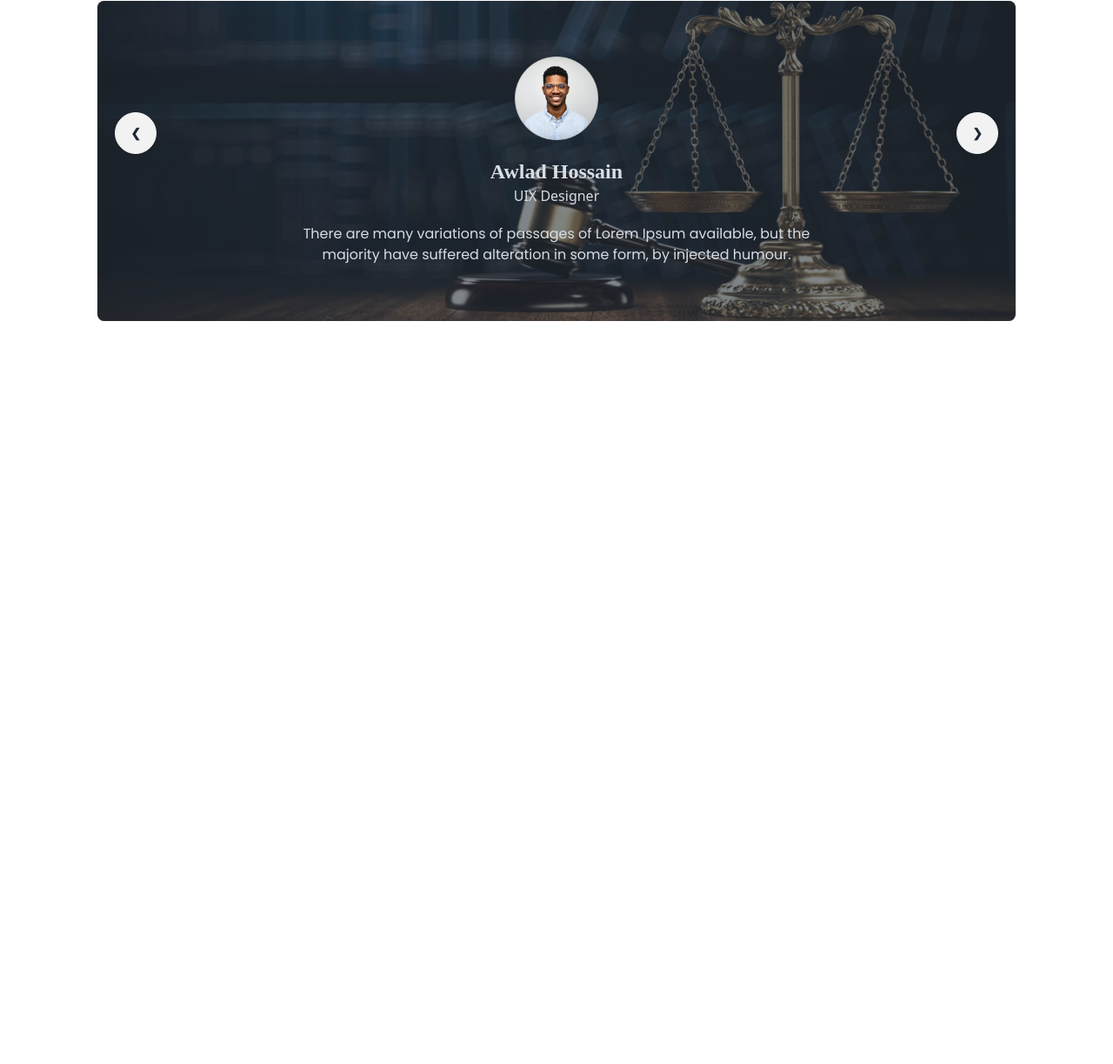
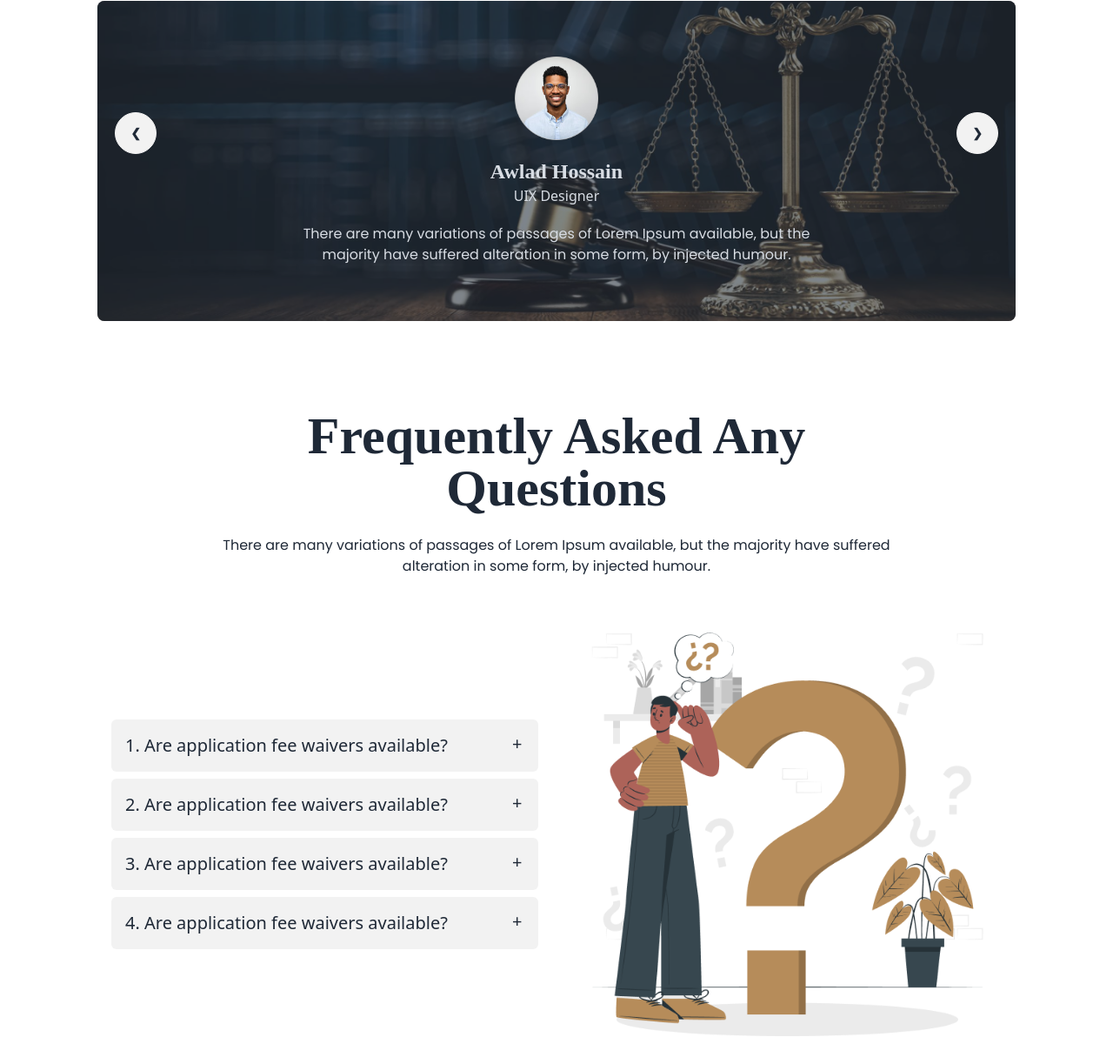
Before and after one commit to mdmitulhossen/legal-solution, a plain HTML site: page index.html in a window 1280 px wide. Shown: the part 2053-3276 px from the top of the page at 87% size. Before the commit the page ends 2428 px from the top, so only its background shows below. Drawn offline with nearby package versions, Linux system fonts and the light colour scheme.

Commit message:
faq done

```diff
--- a/index.html
+++ b/index.html
@@ -328,6 +328,65 @@
 
             </div>
         </section>
+
+        <!-- FAQ section -->
+        <section class="md:mt-24 mt-16">
+            <div class="text-center mx-auto max-w-[768px]">
+                <h1 class="lg:text-5xl text-3xl sm:text-4xl xl:text-[60px] font-bold font-['gramond'] mb-6">Frequently
+                    Asked Any Questions</h1>
+                <p class="font-['poppins']">There are many variations of passages of Lorem Ipsum available, but the
+                    majority have suffered alteration in some form, by injected humour.</p>
+            </div>
+
+            <div class="md:mt-8 mt-10">
+                <div class="hero">
+                    <div class="hero-content flex-col gap-10 justify-between sm:flex-row-reverse">
+                        <div class="w-full sm:w-1/2 p-4">
+                             <img class="w-full" src="./assests/images/faq.png"
+                                class="max-w-sm rounded-lg shadow-2xl" />
+                        </div>
+                        <div class="w-full sm:w-1/2 sm:space-y-2">
+                            <div class="collapse collapse-plus bg-base-200 rounded-md">
+                                <input type="radio" name="my-accordion-3" />
+                                <div class="collapse-title text-xl font-medium">
+                                   1. Are application fee waivers available?
+                                </div>
+                                <div class="collapse-content">
+                                    <p>There are many variations of passages of Lorem Ipsum available, but the majority have suffered alteration in some form, by injected humour, . </p>
+                                </div>
+                            </div>
+                            <div class="collapse collapse-plus bg-base-200 rounded-md">
+                                <input type="radio" name="my-accordion-3" />
+                                <div class="collapse-title text-xl font-medium">
+                                    2. Are application fee waivers available?
+                                </div>
+                                <div class="collapse-content">
+                                    <p>There are many variations of passages of Lorem Ipsum available, but the majority have suffered alteration in some form, by injected humour, . </p>
+                                </div>
+                            </div>
+                            <div class="collapse collapse-plus bg-base-200 rounded-md">
+                                <input type="radio" name="my-accordion-3" />
+                                <div class="collapse-title text-xl font-medium">
+                                    3. Are application fee waivers available?
+                                </div>
+                                <div class="collapse-content">
+                                    <p>There are many variations of passages of Lorem Ipsum available, but the majority have suffered alteration in some form, by injected humour, . </p>
+                                </div>
+                            </div>
+                            <div class="collapse collapse-plus bg-base-200 rounded-md">
+                                <input type="radio" name="my-accordion-3" />
+                                <div class="collapse-title text-xl font-medium">
+                                    4. Are application fee waivers available?
+                                </div>
+                                <div class="collapse-content">
+                                    <p>There are many variations of passages of Lorem Ipsum available, but the majority have suffered alteration in some form, by injected humour, . </p>
+                                </div>
+                            </div>
+                        </div>
+                    </div>
+                </div>
+            </div>
+        </section>
     </main>
     <footer>
 
```
Lines whose indentation alone changed are shown as unchanged.
